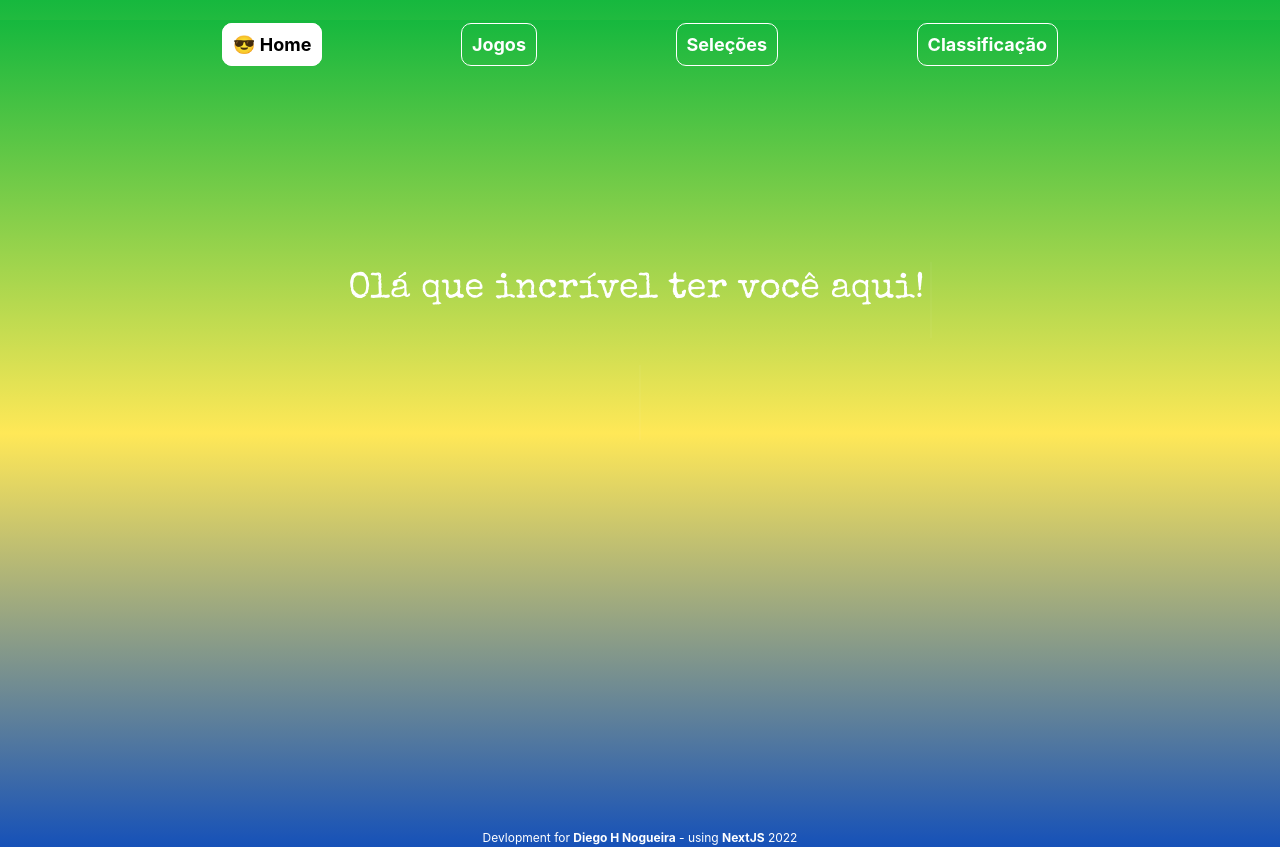
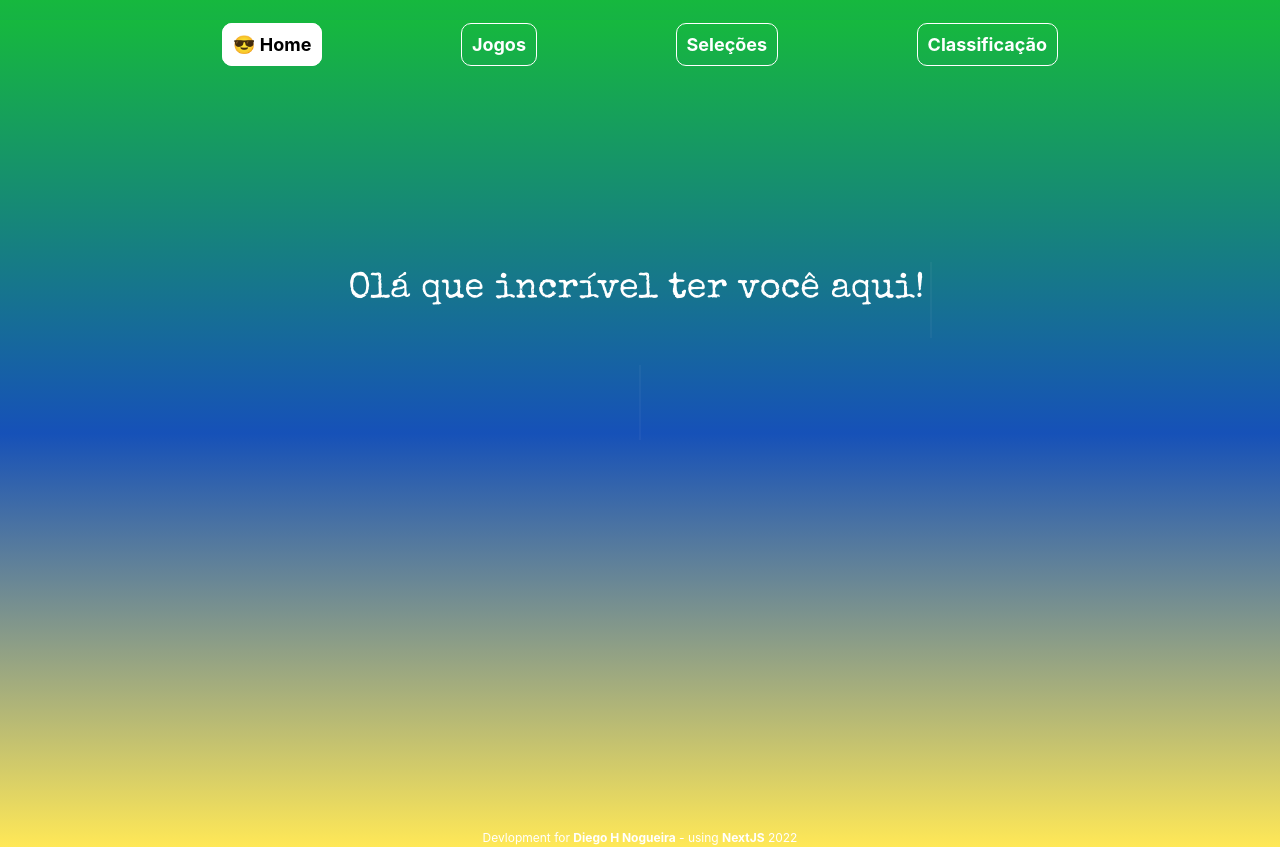
Before and after one commit to diegortx/proj-copa-2022, a Next.js app: page / in a window 1280 px wide. Built offline with nearby package versions, Linux system fonts and the light colour scheme.

Commit message:
atualizando sequencia de cores

```diff
--- a/pages/games/layout.module.css
+++ b/pages/games/layout.module.css
@@ -21,7 +21,7 @@
 .cardTop{
     border-radius: 10px;
     border: none;
-    background-image: linear-gradient(to left,var(--br-green),var(--br-blue),var(--br-yellow));
+    background-image: linear-gradient(to right,var(--br-green),var(--br-blue),var(--br-yellow));
     color: var(--white);
     margin-bottom: 20px;
 }
--- a/pages/standings/layout.module.css
+++ b/pages/standings/layout.module.css
@@ -11,7 +11,7 @@
 }
 
 .tableBody thead{
-    background-image: linear-gradient(to left,var(--br-green),var(--br-blue),var(--br-yellow));
+    background-image: linear-gradient(to right,var(--br-green),var(--br-blue),var(--br-yellow));
     color: var(--white);
 
 }
--- a/styles/global.css
+++ b/styles/global.css
@@ -18,7 +18,7 @@ body {
   line-height: 1.6;
   font-size: 18px;
   background-color: var(--dark);
-  background-image: linear-gradient(to bottom,var(--br-green),var(--br-yellow),var(--br-blue));
+  background-image: linear-gradient(to bottom,var(--br-green),var(--br-blue),var(--br-yellow));
   color: var(--white);
   height: auto;
 }
```
